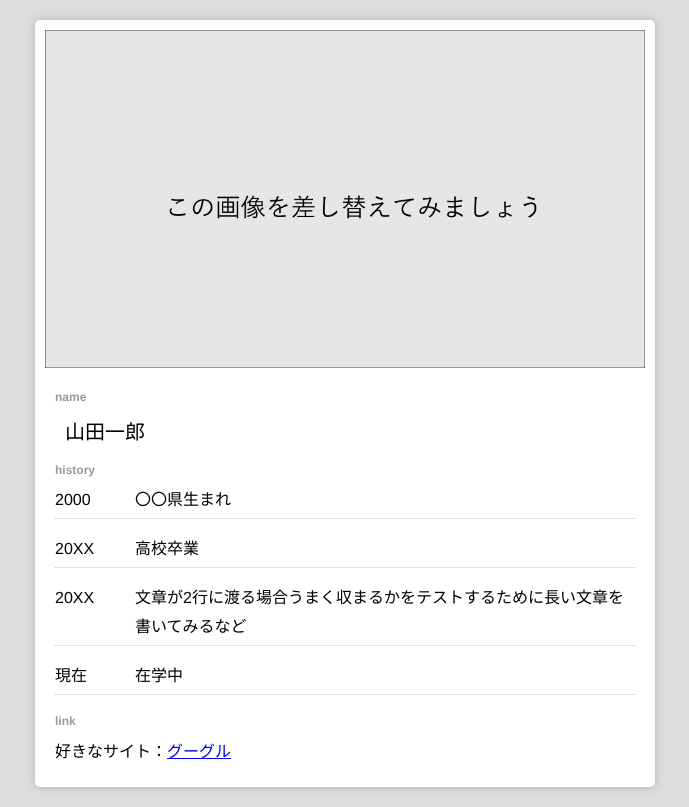
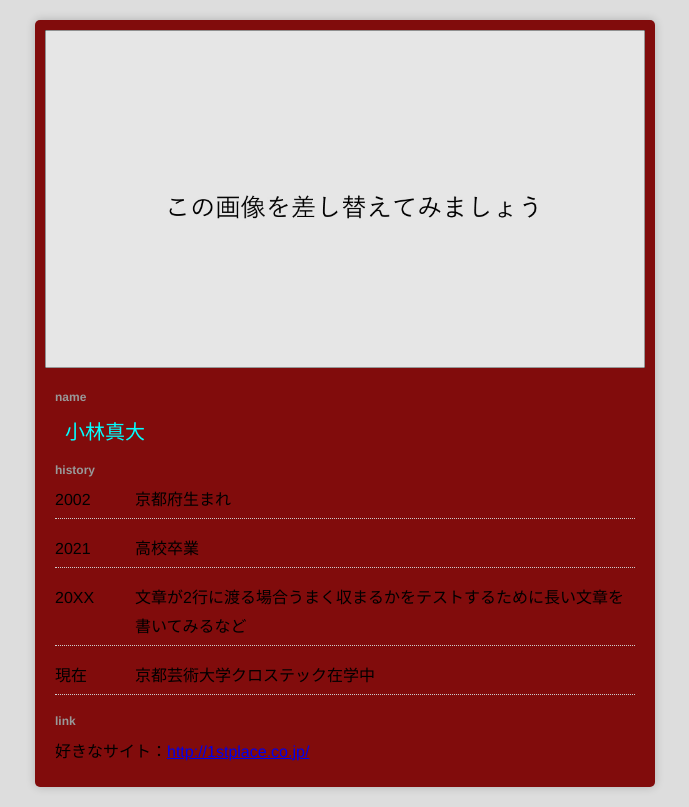
Before and after one commit to KUAD-XtechDesign/simple_page-wowomasa0814, a plain HTML site: page index.html in a window 1280 px wide. Shown: the whole page, without its empty margins (295-984 px from the left). Drawn offline with Linux system fonts and the light colour scheme.

Commit message:
こんにちは

```diff
--- a/index.html
+++ b/index.html
@@ -19,19 +19,19 @@
       <!-- 個人情報なので注意 -->
       <div class="profile">
         <h2 class="title">name</h2>
-        <h1 class="name">山田一郎</h1>
+        <h1 class="name">小林真大</h1>
 
         <h2 class="title">history</h2>
         <ul class="history_list">
-          <li><div class="year">2000</div><div class="txt">〇〇県生まれ</div></li>
-          <li><div class="year">20XX</div><div class="txt">高校卒業</div></li>
+          <li><div class="year">2002</div><div class="txt">京都府生まれ</div></li>
+          <li><div class="year">2021</div><div class="txt">高校卒業</div></li>
           <li><div class="year">20XX</div><div class="txt">文章が2行に渡る場合うまく収まるかをテストするために長い文章を書いてみるなど</div></li>
-          <li><div class="year">現在</div><div>在学中</div></li>
+          <li><div class="year">現在</div><div>京都芸術大学クロステック在学中</div></li>
         </ul>
 
         <h2 class="title">link</h2>
         <div>
-          好きなサイト：<a href="https://google.com" target="_blank">グーグル</a>
+          好きなサイト：<a href="https://google.com" target="_blank">http://1stplace.co.jp/</a>
         </div>
 
       </div>
--- a/style.css
+++ b/style.css
@@ -21,7 +21,7 @@ img{
 .wrapper{
   max-width: 600px;
   margin: 0 auto;
-  background-color: #fff;
+  background-color: rgb(129, 12, 12);
   padding: 10px;
   border-radius: 5px;
   box-shadow: 0 0 10px 0px rgba(0,0,0,0.2);
@@ -38,6 +38,7 @@ h1.name{
   font-size: 20px;
   padding-left: 10px;
   margin-bottom: 10px;
+  color: aqua;
 }
 
 /* 経歴部分 */
```
